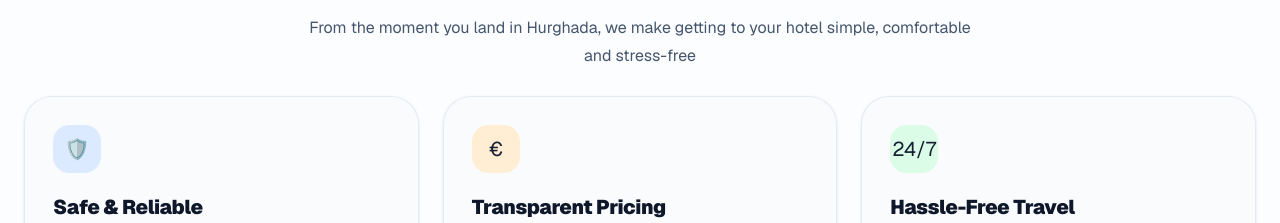
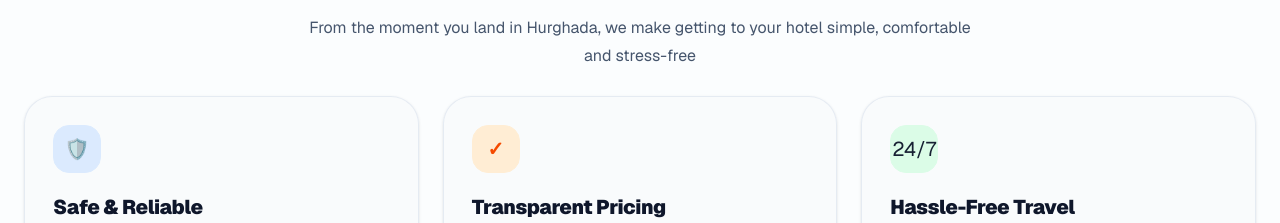
Before and after one commit to keo10666-droid/via-blue, a Next.js app: page /transfers in a window 1280 px wide. Shown: the part 2300-2523 px from the top of the page. Built offline with nearby package versions, Linux system fonts and the light colour scheme; no server answers.

Commit message:
Use currency-neutral pricing icon on transfers page

```diff
--- a/app/transfers/page.tsx
+++ b/app/transfers/page.tsx
@@ -567,8 +567,8 @@ export default function TransfersPage() {
 
             <div className="group rounded-[1.75rem] border border-slate-200/80 bg-slate-50/80 p-7 shadow-sm transition-all duration-300 hover:-translate-y-1 hover:bg-white hover:shadow-xl">
 
-              <div className="flex h-12 w-12 items-center justify-center rounded-2xl border border-orange-100 bg-orange-100 text-xl transition-transform duration-300 group-hover:scale-105">
-                €
+              <div className="flex h-12 w-12 items-center justify-center rounded-2xl border border-orange-100 bg-orange-100 text-xl font-black text-orange-600 transition-transform duration-300 group-hover:scale-105">
+                ✓
               </div>
 
               <h3 className="mt-5 text-xl font-black tracking-[-0.02em] text-slate-900">
```
